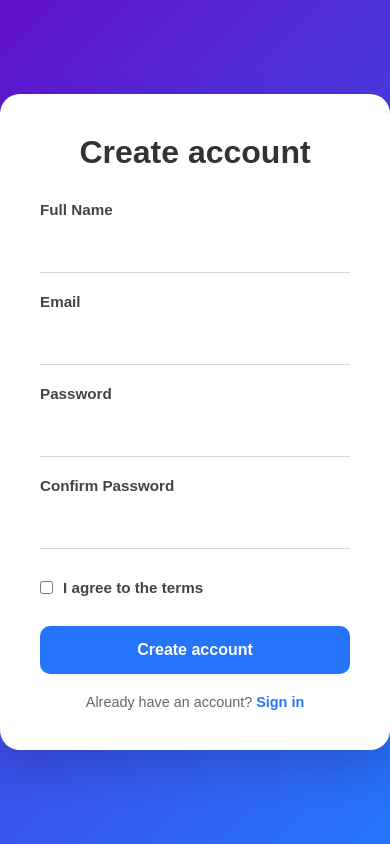
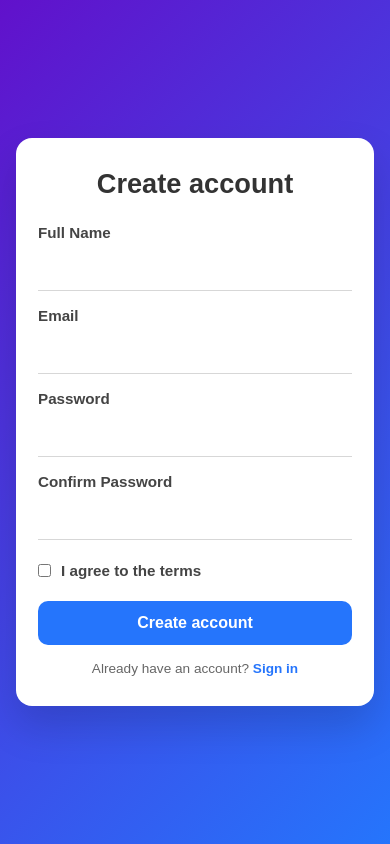
Before and after one commit to MickaelSantos22/14-tela-de-login, a plain HTML site: page index.html in a window 390 px wide. Drawn offline with Linux system fonts and the light colour scheme.

Commit message:
Responsividade adicionada

```diff
--- a/style.css
+++ b/style.css
@@ -119,4 +119,45 @@ button:active {
 
 @media (max-width: 980px) {
 
+    main {
+        width: calc(100% - 48px);
+        max-width: 430px;
+    }
 }
+
+/* Celulares */
+
+@media (max-width: 480px) {
+
+    main {
+        width: calc(100% - 32px);
+        padding: 30px 22px;
+        border-radius: 16px;
+    }
+
+    main h1 {
+        font-size: 1.7rem;
+        margin-bottom: 24px;
+    }
+
+    form {
+        gap: 16px;
+    }
+
+    .input-box input {
+        padding: 12px;
+        font-size: .95rem;
+    }
+
+    .checkbox-group {
+        margin: 6px 0;
+    }
+
+    button {
+        padding: 13px;
+    }
+
+    .sign {
+        font-size: 0.85rem;
+    }
+}
```
